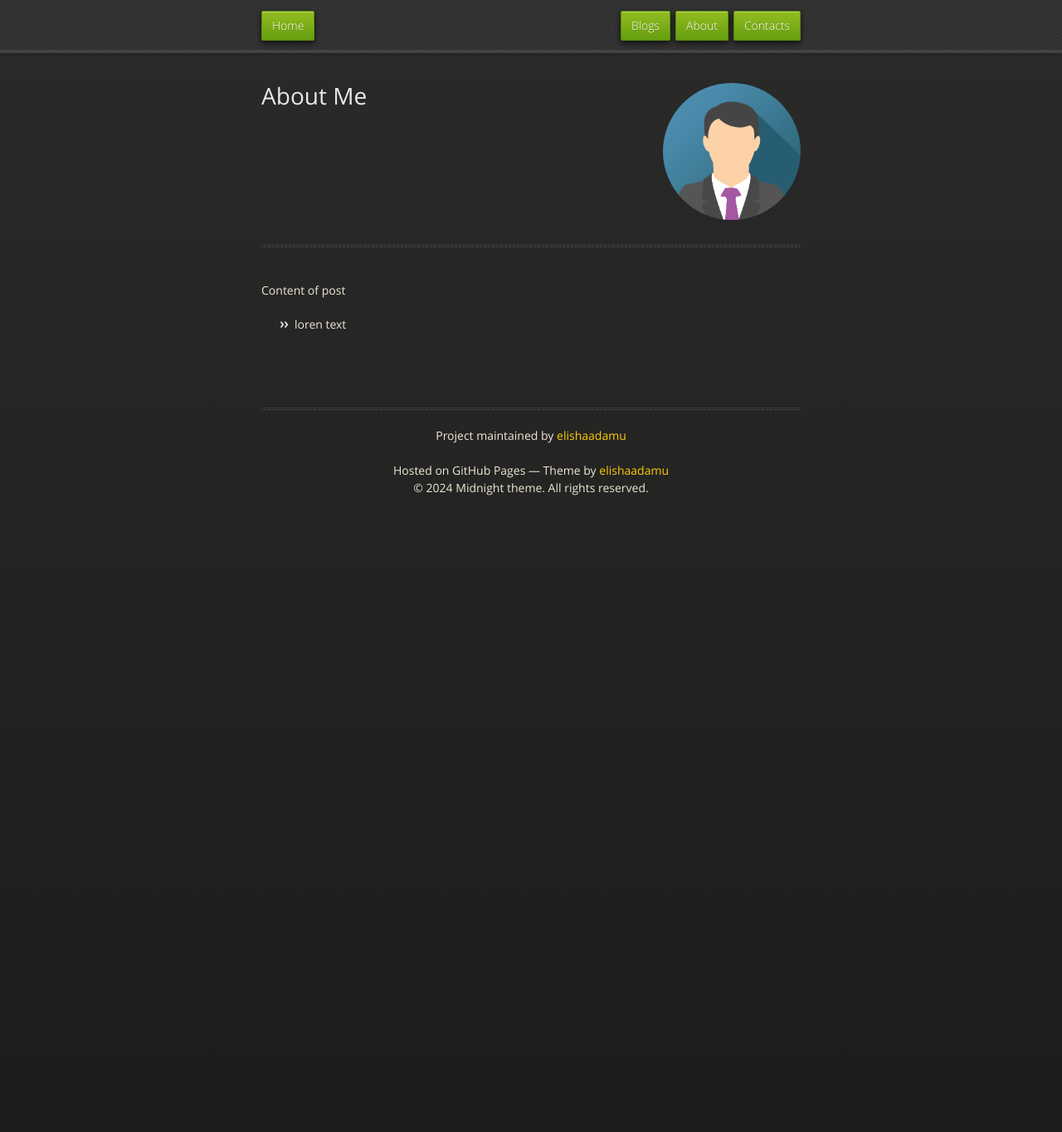
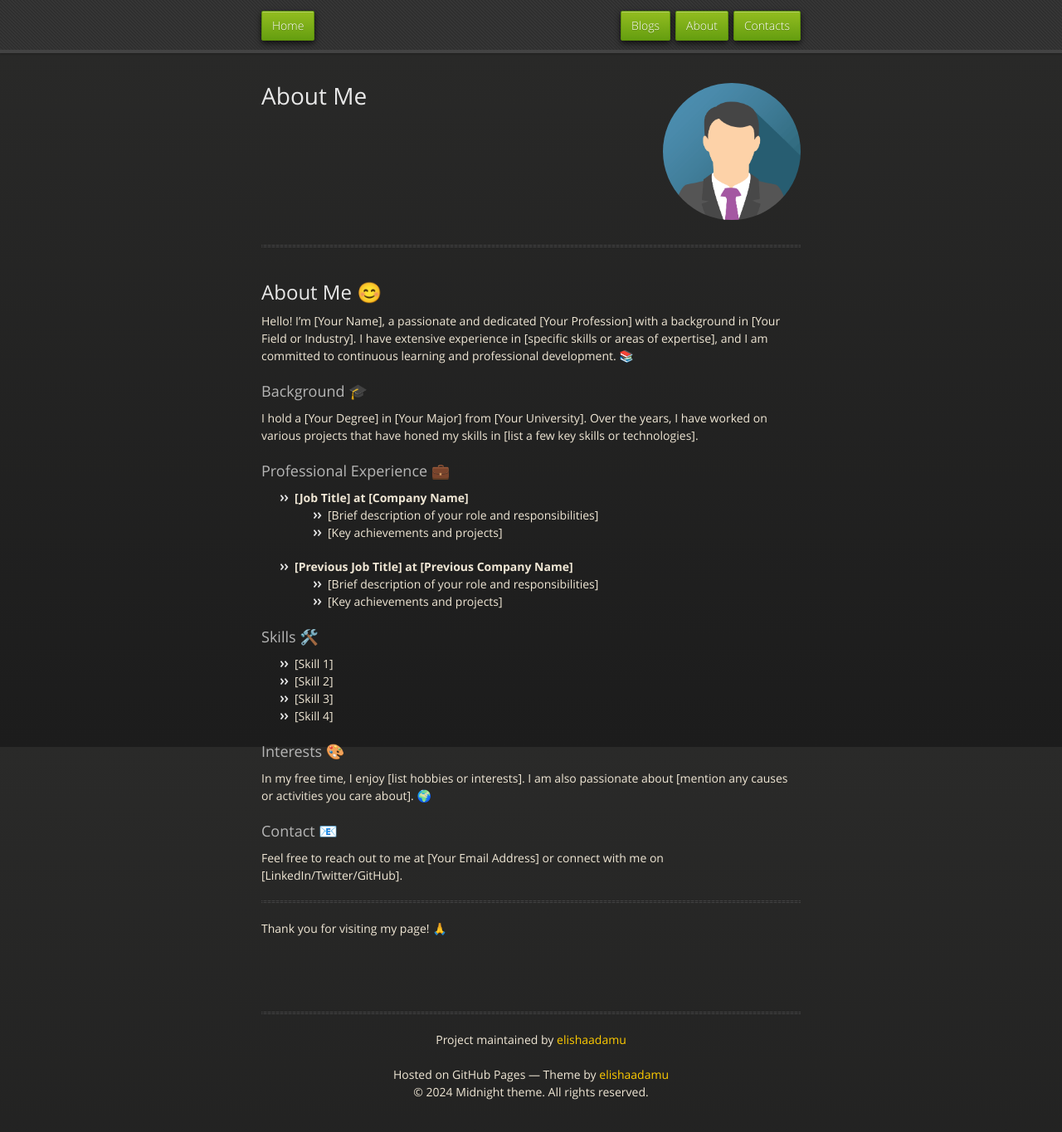
Before and after one commit to elishaadamu/tingaldama, a Jekyll site: the page built from about.md, in a window 1280 px wide and 1366 px high. Shown: the whole window at 83% size. Built offline with Jekyll 4.4.1, drawn with Linux system fonts in a browser that asks for light colours.

Commit message:
submit latest work

```diff
--- a/about.md
+++ b/about.md
@@ -4,6 +4,39 @@ title: About Me
 permalink: about
 ---
 
-Content of post
+## About Me 😊
 
-- loren text
+Hello! I'm [Your Name], a passionate and dedicated [Your Profession] with a background in [Your Field or Industry]. I have extensive experience in [specific skills or areas of expertise], and I am committed to continuous learning and professional development. 📚
+
+### Background 🎓
+
+I hold a [Your Degree] in [Your Major] from [Your University]. Over the years, I have worked on various projects that have honed my skills in [list a few key skills or technologies].
+
+### Professional Experience 💼
+
+- **[Job Title] at [Company Name]**
+  - [Brief description of your role and responsibilities]
+  - [Key achievements and projects]
+
+- **[Previous Job Title] at [Previous Company Name]**
+  - [Brief description of your role and responsibilities]
+  - [Key achievements and projects]
+
+### Skills 🛠️
+
+- [Skill 1]
+- [Skill 2]
+- [Skill 3]
+- [Skill 4]
+
+### Interests 🎨
+
+In my free time, I enjoy [list hobbies or interests]. I am also passionate about [mention any causes or activities you care about]. 🌍
+
+### Contact 📧
+
+Feel free to reach out to me at [Your Email Address] or connect with me on [LinkedIn/Twitter/GitHub].
+
+---
+
+Thank you for visiting my page! 🙏
```
